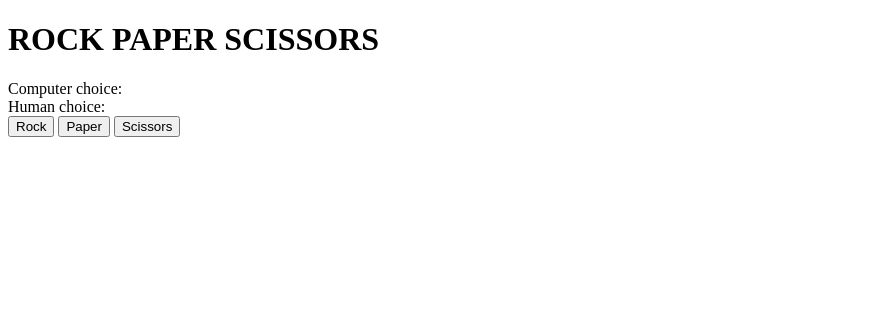
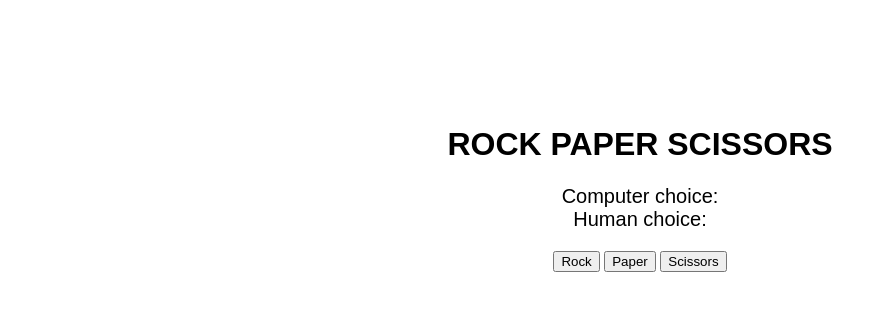
Before and after one commit to Mando1899/Rock-Paper-Scissors, a plain HTML site: page index.html in a window 1280 px wide. Shown: the whole page, without its empty margins (0-887 px from the left). Drawn offline with Linux system fonts and the light colour scheme.

Commit message:
Style added a better font and centered the content of the webpage

```diff
--- /dev/null
+++ b/css/styles.css
@@ -0,0 +1,25 @@
+* {
+    font-family: Arial, Helvetica, sans-serif;
+    text-align: center;
+}
+
+.normal-text {
+    font-weight: 500;
+    font-size: 20px;
+}
+
+#container {
+    display: block;
+    max-width: fit-content;
+    margin-left: auto;
+    margin-right: auto;
+    margin-top: 10%;
+}
+
+#choices {
+    margin-bottom: 20px;
+}
+
+#btns {
+    margin-bottom: 20px;
+}
--- a/index.html
+++ b/index.html
@@ -4,18 +4,24 @@
         <meta charset="UTF-8">
         <meta name="viewport" content="width=device-width, initial-scale=1.0">
         <title>Document</title>
+        <link rel="stylesheet" href="css/styles.css">
         <script src="js/main.js" defer></script>
     </head>
     <body>
-        <h1>ROCK PAPER SCISSORS</h1>
+        <div id="container">
+            <h1>ROCK PAPER SCISSORS</h1>
+            <div id="choices">
+                <div id="computerChoice" class="normal-text">Computer choice:</div>
+                <div id="humanChoice" class="normal-text">Human choice:</div>
+            </div>
 
-        <div id="computerChoice">Computer choice:</div>
-        <div id="humanChoice">Human choice:</div>
-        <div>
-            <button>Rock</button>
-            <button>Paper</button>
-            <button>Scissors</button>
+            <div id="btns">
+                <button>Rock</button>
+                <button>Paper</button>
+                <button>Scissors</button>
+            </div>
+            <span id="results" class="normal-text"></span>
         </div>
-        <span id="results"></span>
+
     </body>
 </html>
--- a/js/main.js
+++ b/js/main.js
@@ -38,8 +38,9 @@ function playRound(humanChoice, computerChoice) {
             results.innerText = `Computer chose ${computerChoice}. You win.`;
         }
     }
+}
 
-}
+
 choices.forEach((button) => {
     button.addEventListener("click", () => {
         let humanChoice = button.innerText.toLowerCase();
```
